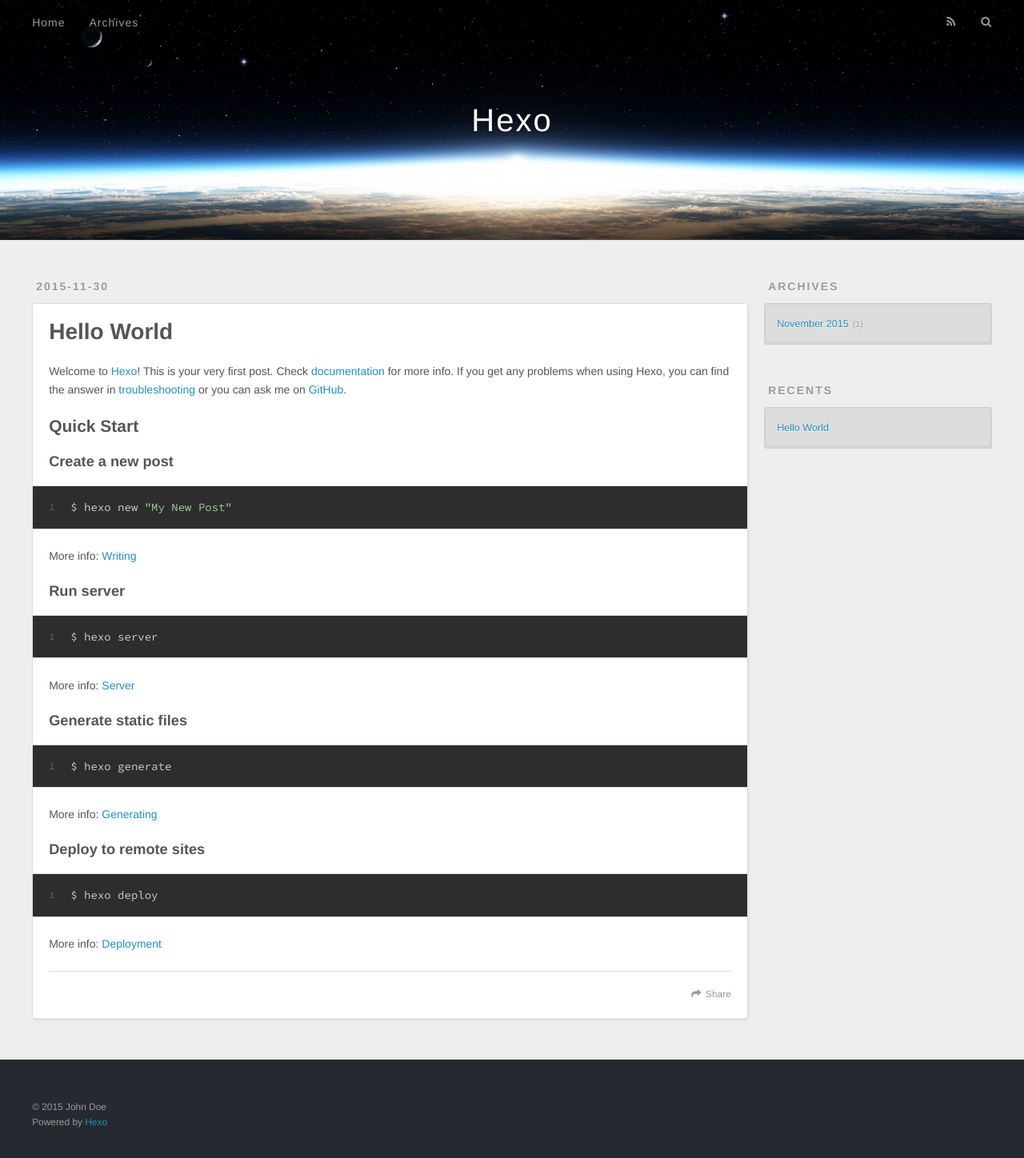
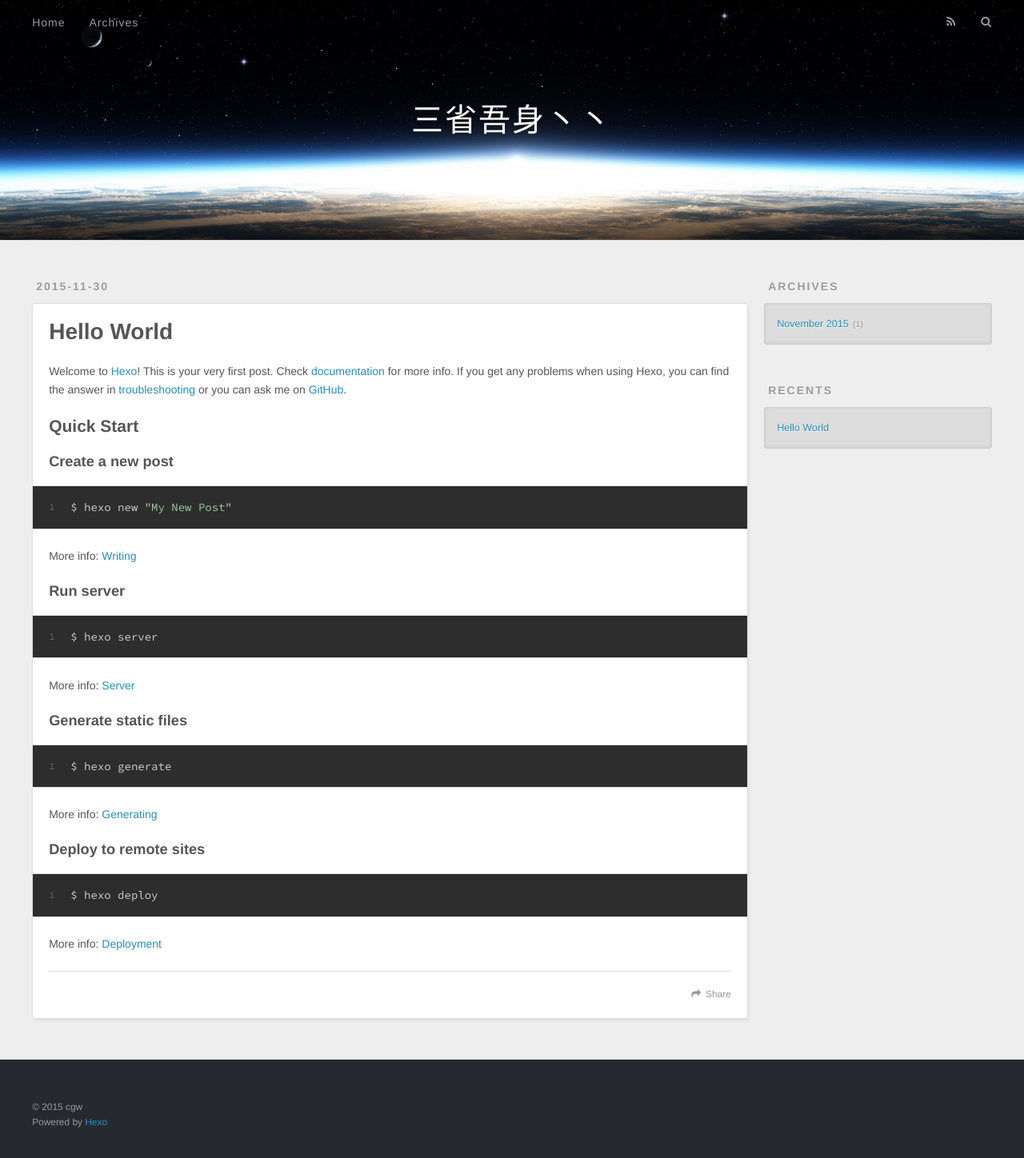
Before and after one commit to gexiaoyun/guowenfh.github.io, a plain HTML site: page index.html in a window 1280 px wide. Shown: the whole page at 80% size. Drawn offline with nearby package versions, Linux system fonts and the light colour scheme.

Commit message:
Site updated: 2015-11-30 14:56:54

```diff
--- a/index.html
+++ b/index.html
@@ -3,19 +3,19 @@
 <head>
   <meta charset="utf-8">
 
-  <title>Hexo</title>
+  <title>三省吾身丶丶</title>
   <meta name="viewport" content="width=device-width, initial-scale=1, maximum-scale=1">
   <meta name="description">
 <meta property="og:type" content="website">
-<meta property="og:title" content="Hexo">
+<meta property="og:title" content="三省吾身丶丶">
 <meta property="og:url" content="http://yoursite.com/index.html">
-<meta property="og:site_name" content="Hexo">
+<meta property="og:site_name" content="三省吾身丶丶">
 <meta property="og:description">
 <meta name="twitter:card" content="summary">
-<meta name="twitter:title" content="Hexo">
+<meta name="twitter:title" content="三省吾身丶丶">
 <meta name="twitter:description">
 
-    <link rel="alternative" href="/atom.xml" title="Hexo" type="application/atom+xml">
+    <link rel="alternative" href="/atom.xml" title="三省吾身丶丶" type="application/atom+xml">
 
 
     <link rel="icon" href="/favicon.png">
@@ -33,7 +33,7 @@
   <div id="header-outer" class="outer">
     <div id="header-title" class="inner">
       <h1 id="logo-wrap">
-        <a href="/" id="logo">Hexo</a>
+        <a href="/" id="logo">三省吾身丶丶</a>
       </h1>
 
     </div>
@@ -96,7 +96,7 @@
 
     </div>
     <footer class="article-footer">
-      <a data-url="http://yoursite.com/2015/11/30/hello-world/" data-id="cihll7wtp00002kt9x5wtnhtl" class="article-share-link">Share</a>
+      <a data-url="http://yoursite.com/2015/11/30/hello-world/" data-id="cihllqzqg0000b0t9wmu1brxf" class="article-share-link">Share</a>
 
 
     </footer>
@@ -148,7 +148,7 @@
 
   <div class="outer">
     <div id="footer-info" class="inner">
-      &copy; 2015 John Doe<br>
+      &copy; 2015 cgw<br>
       Powered by <a href="http://hexo.io/" target="_blank">Hexo</a>
     </div>
   </div>
```
Also changed, not shown: 2015/11/30/hello-world/index.html (+6 -6 lines), archives/2015/11/index.html (+7 -7 lines), archives/2015/index.html (+7 -7 lines), archives/index.html (+7 -7 lines).
